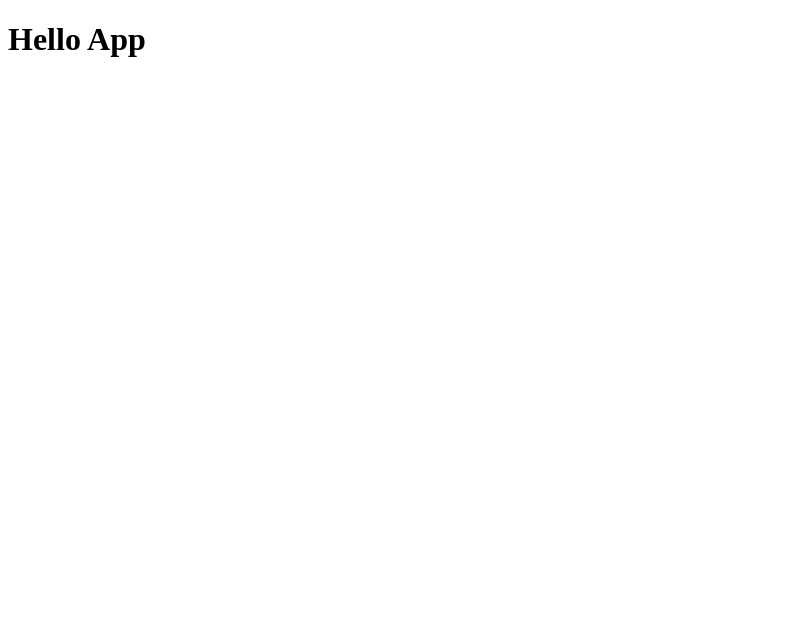
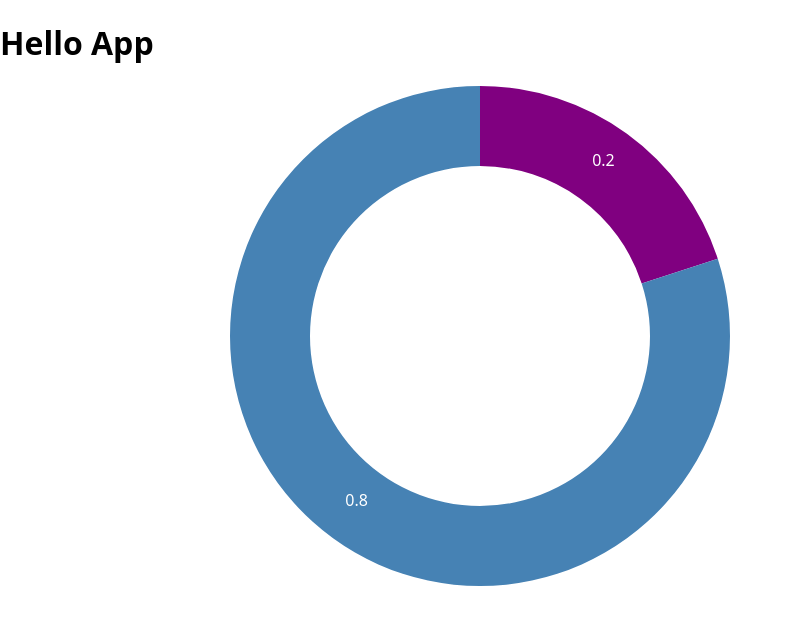
Before and after one commit to chooblarin/react-d3-example, a React (Vite) app: page / in a window 1280 px wide. Shown: the top 624 px of the page, without its empty margins (0-791 px from the left). Built offline with nearby package versions, Linux system fonts and the light colour scheme.

Commit message:
Donut chart

```diff
--- a/package.json
+++ b/package.json
@@ -31,6 +31,10 @@
     "styled-jsx": "^3.1.2"
   },
   "devDependencies": {
+    "@babel/core": "^7.2.0",
+    "@types/d3-axis": "^1.0.11",
+    "@types/d3-scale": "^2.0.2",
+    "@types/d3-shape": "^1.2.6",
     "@types/react": "^16.7.13",
     "@types/react-dom": "^16.0.11",
     "@types/styled-jsx": "^2.2.7",
--- a/src/components/App.tsx
+++ b/src/components/App.tsx
@@ -1,8 +1,29 @@
 import React from "react";
 
+import DonutChart from "./DonutChart";
+
+const inputData: any[] = [
+  { gender: "male", ratio: 0.2 },
+  { gender: "female", ratio: 0.8 }
+];
 class App extends React.Component<{}, {}> {
   render() {
-    return <h1>Hello App</h1>;
+    return (
+      <div>
+        <h1>Hello App</h1>
+        <DonutChart inputData={inputData} getValue={item => item.ratio} />
+        <style jsx global>{`
+          html,
+          body {
+            margin: 0;
+            padding: 0;
+          }
+          body {
+            font-family: system-ui;
+          }
+        `}</style>
+      </div>
+    );
   }
 }
 
--- /dev/null
+++ b/src/components/DonutChart.tsx
@@ -0,0 +1,49 @@
+import React from "react";
+import { scaleOrdinal } from "d3-scale";
+import { arc as d3Arc, pie as d3Pie } from "d3-shape";
+
+const fillColor = scaleOrdinal().range(["purple", "steelblue"]);
+
+const width = 960;
+const height = 500;
+const radius = Math.min(width, height) / 2;
+
+const pie = d3Pie()
+  .sort(null)
+  .value((d: any) => d.ratio);
+
+const arc = d3Arc()
+  .outerRadius(radius)
+  .innerRadius(radius - 80);
+
+type DonutChartProps = {
+  inputData: any[];
+  getValue: (item: any) => number;
+};
+
+function DonutChart({ inputData, getValue }: DonutChartProps) {
+  return (
+    <svg width={width} height={height}>
+      <g transform={`translate(${width / 2}, ${height / 2})`}>
+        {pie(inputData).map((item: any, i) => {
+          return (
+            <g key={`${i}`}>
+              <path
+                d={arc(item) || ``}
+                fill={fillColor(`${i}`).toString() || ``}
+              />
+              <text
+                transform={`translate(${arc.centroid(item)})`}
+                style={{ fill: `white`, textAnchor: `middle` }}
+              >
+                {`${getValue(item.data)}`}
+              </text>
+            </g>
+          );
+        })}
+      </g>
+    </svg>
+  );
+}
+
+export default DonutChart;
```
Also changed, not shown: 1 other file (tests, documents, lock files or other folders).
